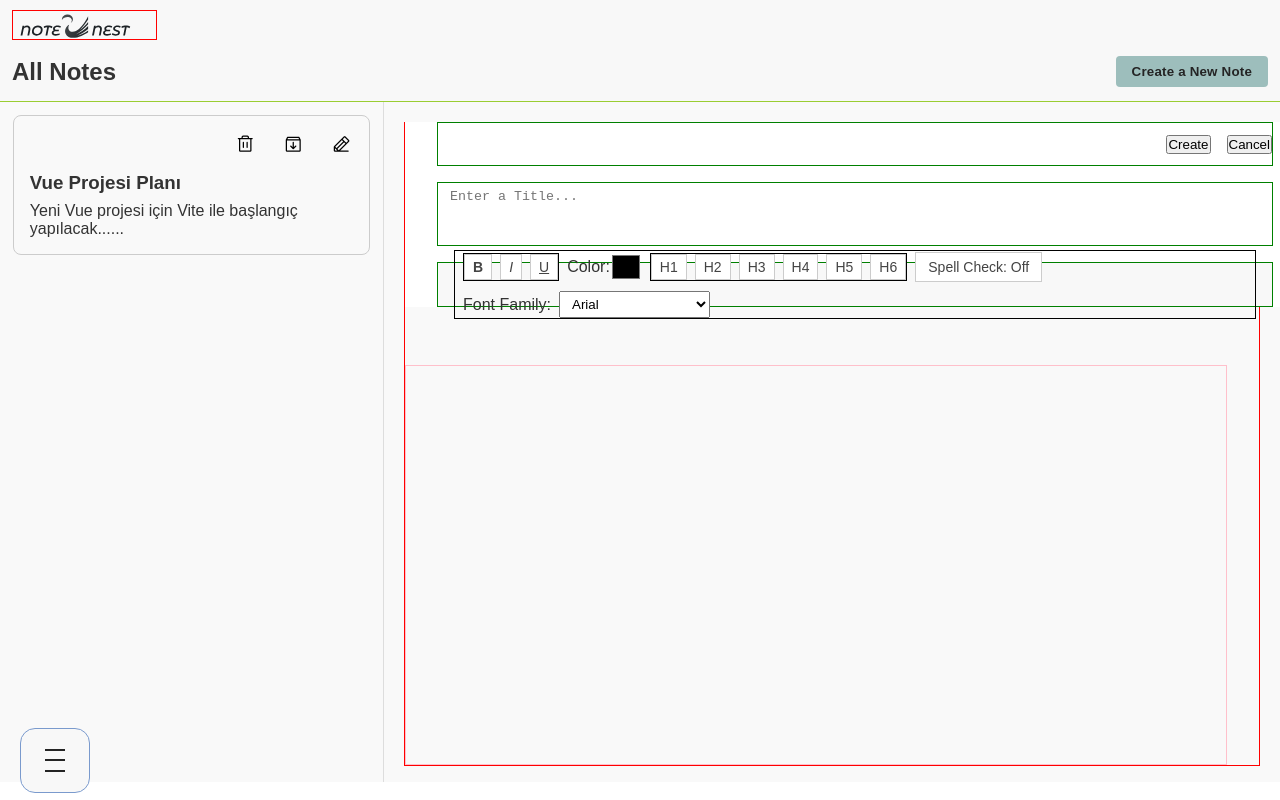
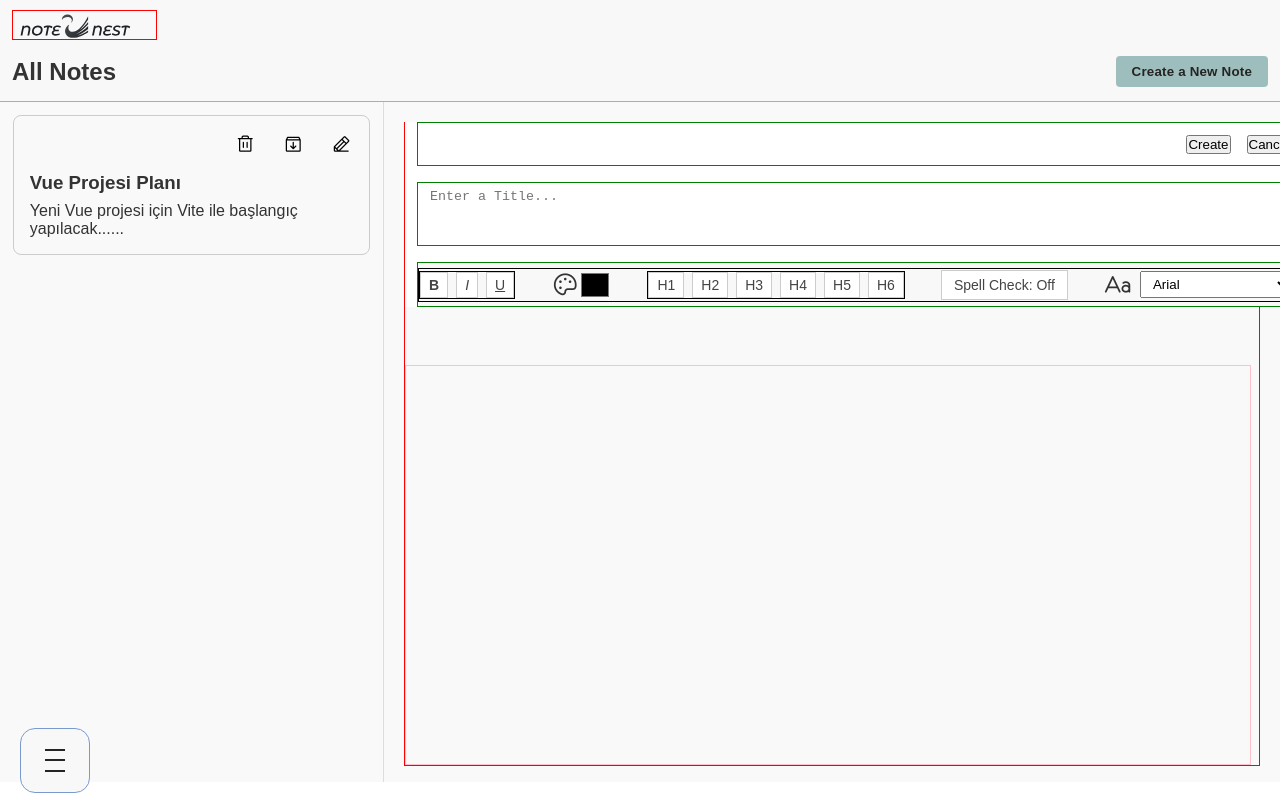
Before and after one commit to banuaggun/note-nest-vue, a Vue app: page / in a window 1280 px wide. Both pictures are taken after a click on the button "Create a New Note". Built offline with nearby package versions, Linux system fonts and the light colour scheme.

Commit message:
Toolbar positioning was done for web view.

```diff
--- a/src/components/note-editor/NoteEditor.vue
+++ b/src/components/note-editor/NoteEditor.vue
@@ -541,7 +541,7 @@ function handleSubmit() {
     position: fixed;
     top: calc(var(--app-header-height) + 80px);
     margin: 0 auto;
-    padding: 0 16px;
+    padding: 0 8px;
     width: min(900px, 100%); /* container genişliği */
     background: white;
     z-index: 999;
@@ -556,27 +556,25 @@ function handleSubmit() {
     display: flex;
     align-items: center;
     border: 1px solid green;
-    width: calc(100% - 32px);
+    width: calc(100% - 8px);
   }
   .note-editor-input {
     display: flex;
     align-items: center;
     top: var(--editor-action-height);
     border: 1px solid green;
-    width: calc(100% - 32px);
+    width: calc(100% - 8px);
   }
   .note-editor-toolbar {
-    display: flex;
-    align-items: center;
-    width: calc(100% - 32px);
+    width: calc(100% - 8px);
     top: var(--title-input-height);
-
     border: 1px solid green;
+    padding: 0;
   }
 
   .note-editor-editable {
     margin-top: calc(var(--app-header-height) + 200px);
-    width: calc(100% - 32px);
+    width: calc(100% - 8px);
     border: 1px solid pink;
   }
 }
--- a/src/components/toolbar/FontFamily.vue
+++ b/src/components/toolbar/FontFamily.vue
@@ -1,17 +1,21 @@
 <script setup>
-import { fontFamily, availableFonts, setFontFamily } from '../../composables/functions/useFontFamily.js';
-const emit = defineEmits(['applyFont']);
+import {
+  fontFamily,
+  availableFonts,
+  setFontFamily,
+} from "../../composables/functions/useFontFamily.js";
+const emit = defineEmits(["applyFont"]);
 
 function handleChange(event) {
   const selectedFont = event.target.value;
   setFontFamily(selectedFont);
-  emit('applyFont', selectedFont);
+  emit("applyFont", selectedFont);
 }
 </script>
 
 <template>
   <div class="font-family-selector">
-    <label for="font-select">Font Family:</label>
+    <i class="ph ph-text-aa"></i>
     <select id="font-select" v-model="fontFamily" @change="handleChange" selected>
       <option v-for="font in availableFonts" :key="font" :value="font">
         {{ font }}
@@ -30,4 +34,7 @@ function handleChange(event) {
 select {
   padding: 4px 8px;
 }
+.font-family-selector i {
+  font-size: 28px;
+}
 </style>
--- a/src/components/toolbar/ToolBar.vue
+++ b/src/components/toolbar/ToolBar.vue
@@ -10,16 +10,15 @@
     </div>
 
     <div class="toolbar-color">
-      <label for="color">Color: </label>
+      <i class="ph ph-palette"></i>
       <input type="color" v-model="selectedColor" @input="handleColorChange" />
     </div>
 
     <div class="toolbar-header-tags">
-        <HeadingControls @applyHeading="(level) => emit('applyHeading', level)" />
+      <HeadingControls @applyHeading="(level) => emit('applyHeading', level)" />
     </div>
     <div class="toolbar-spellcheck">
       <SpellcheckToggle @applySpellcheck="(val) => emit('applySpellcheck', val)" />
-
     </div>
 
     <div class="toolbar-fontfamily">
@@ -35,36 +34,43 @@ import TextStyleControls from "./TextStyleControls.vue";
 import SpellcheckToggle from "./SpellcheckToggle.vue";
 import FontFamily from "./FontFamily.vue";
 import HeadingControls from "./HeadingControls.vue";
-import {useTextFormatting} from "../../composables/functions/useTextFormatting";
+import { useTextFormatting } from "../../composables/functions/useTextFormatting";
 
 const props = defineProps({
   styles: {
     type: Object,
-    required: false
+    required: false,
   },
-  note:Object,
+  note: Object,
   isBold: Boolean,
   isItalic: Boolean,
   isUnderline: Boolean,
-  activeListType:String,
-  saveSelection: Function
+  activeListType: String,
+  saveSelection: Function,
 });
 
 const { isBold, isItalic, isUnderline, toggleStyle } = useTextFormatting();
 
-const emit = defineEmits(["style", "applyColor", "applyFont", "applyList", "applyStyle", "applyHeading", "applySpellcheck"]);
+const emit = defineEmits([
+  "style",
+  "applyColor",
+  "applyFont",
+  "applyList",
+  "applyStyle",
+  "applyHeading",
+  "applySpellcheck",
+]);
 
 const selectedColor = ref("#000000");
 
 function handleStyle(styleType) {
-  toggleStyle(styleType);   // state is updated
+  toggleStyle(styleType); // state is updated
   emit("applyStyle", styleType); // The parent is notified.
 }
 
 function handleColorChange() {
   emit("applyColor", selectedColor.value);
 }
-
 </script>
 
 <style scoped>
@@ -74,17 +80,18 @@ function handleColorChange() {
   flex-wrap: wrap;
   align-items: center;
   gap: 8px;
-  width:100%;
-  margin:0px auto;
-  border:1px solid black;
-  padding:0 8px 0 8px;
+  width: 100%;
+  margin: 0px auto;
+  border: 1px solid black;
+  padding: 0 8px 0 8px;
 }
 .toolbar > button {
   padding: 0.3rem 0.6rem;
   font-size: 1rem;
   cursor: pointer;
 }
-.toolbar > button.active, .toolbar button:focus {
+.toolbar > button.active,
+.toolbar button:focus {
   background-color: #007bff;
   color: white;
   border-radius: 4px;
@@ -99,6 +106,9 @@ function handleColorChange() {
   display: flex;
   align-items: center;
 }
+.toolbar-color i {
+  font-size: 28px;
+}
 .toolbar input[type="color"] {
   width: 32px;
   height: 32px;
@@ -107,4 +117,14 @@ function handleColorChange() {
   background-color: transparent;
 }
 
+@media only screen and (min-width: 1026px) {
+  .toolbar {
+    display: flex;
+    width: 100%;
+    justify-content: space-between;
+    padding: 0;
+    margin: 0px;
+    gap: initial;
+  }
+}
 </style>
```
